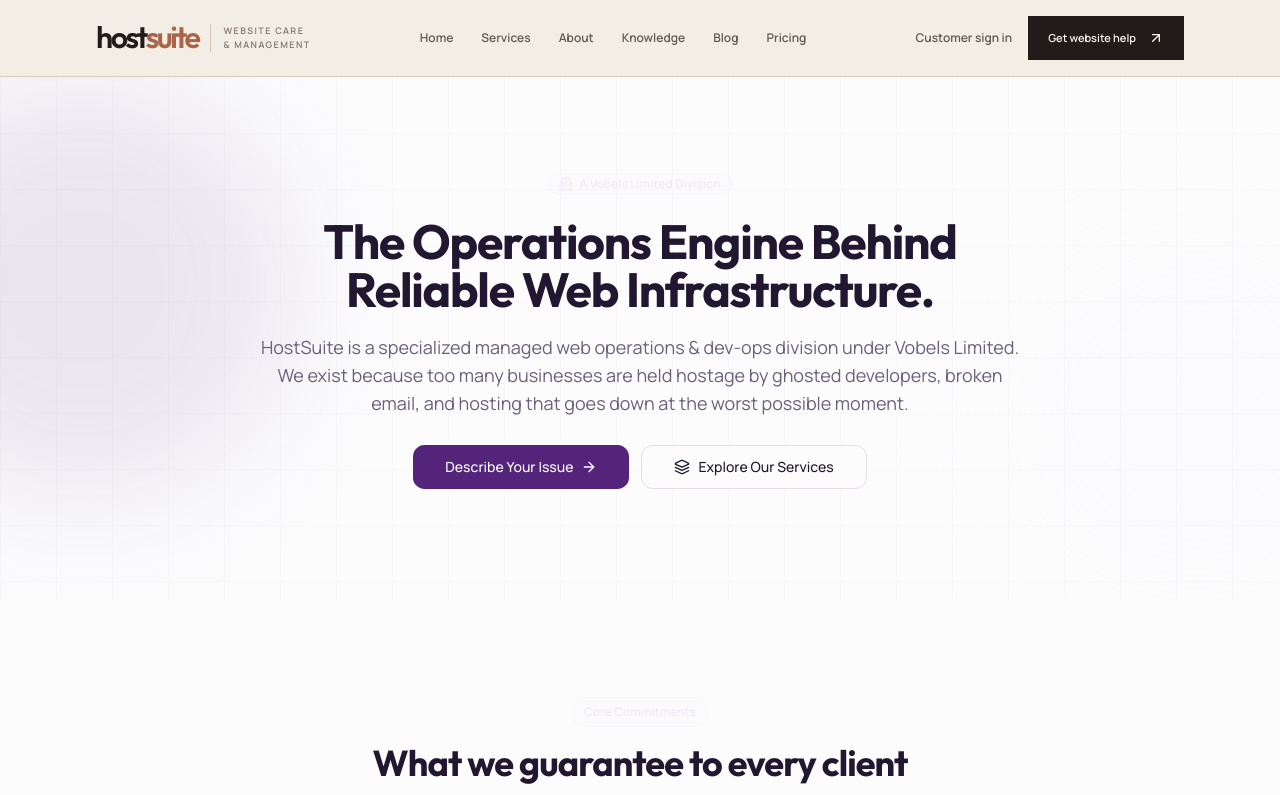
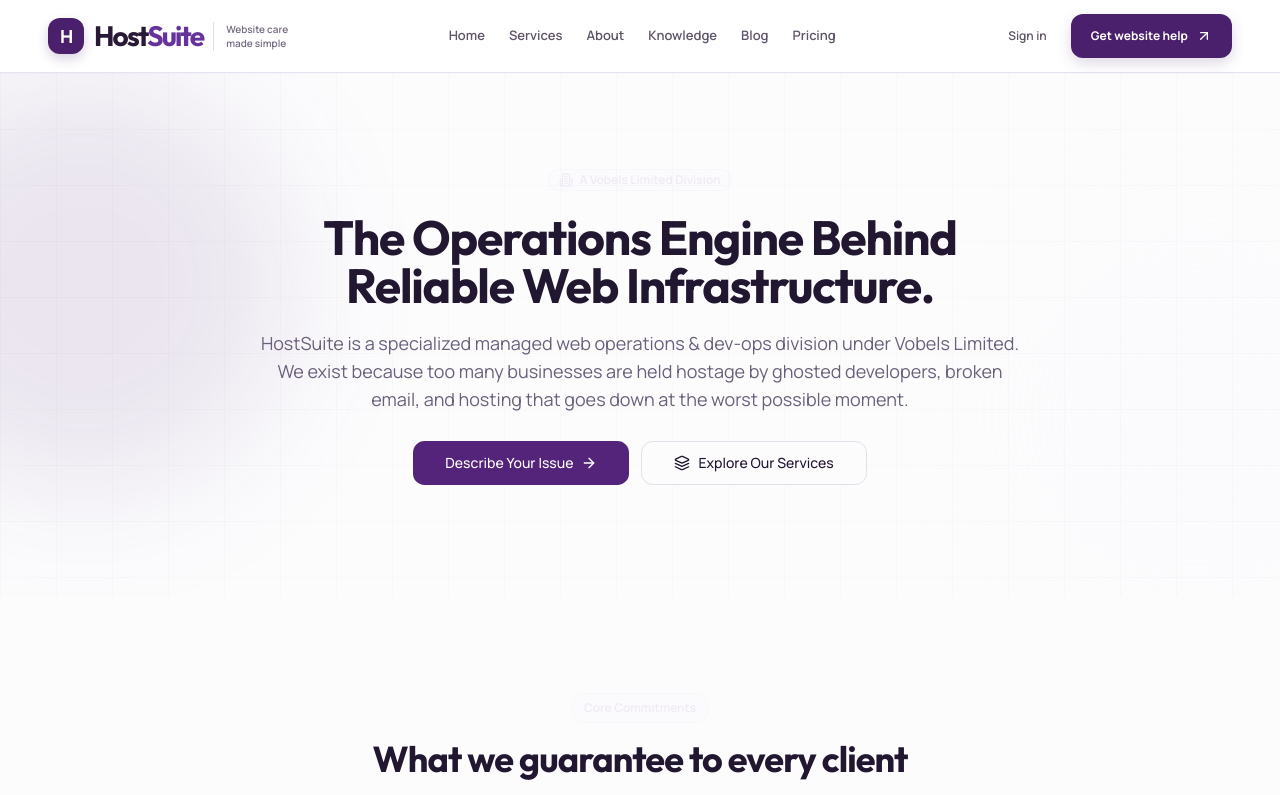
Before and after one commit to Holladworld/hostsuite, a Next.js app: page /about in a window 1280 px wide. Shown: the top 795 px of the page. Built offline with nearby package versions, Linux system fonts and the light colour scheme.

Commit message:
Bring HostSuite purple and consistent approachable actions into navigation

```diff
--- a/components/header.tsx
+++ b/components/header.tsx
@@ -23,36 +23,42 @@ export function Header() {
 
   return (
     <>
-      <motion.header initial={{ y: -18, opacity: 0 }} animate={{ y: 0, opacity: 1 }} transition={{ duration: 0.45 }} className={`sticky top-0 z-40 w-full border-b border-[#D8CEC2] text-[#211C1A] transition-colors duration-300 ${scrolled ? 'bg-[#F8F5EF]/95 shadow-sm backdrop-blur-xl' : 'bg-[#F3EEE5]'}`}>
-        <div className="mx-auto flex h-[76px] max-w-[1600px] items-center justify-between px-5 sm:px-9 lg:px-16 xl:px-24">
-          <Link href="/" className="group flex items-center gap-3" aria-label="HostSuite home">
-            <span className="font-display text-[1.9rem] font-semibold tracking-[-0.08em]">host<span className="text-[#A96549]">suite</span></span>
-            <span className="hidden h-7 w-px bg-[#CFC2B5] sm:block" />
-            <span className="hidden text-[9px] font-semibold uppercase leading-[1.55] tracking-[0.16em] text-[#82766B] sm:block">Website care<br />&amp; management</span>
+      <motion.header initial={{ y: -14, opacity: 0 }} animate={{ y: 0, opacity: 1 }} transition={{ duration: 0.4 }} className={`sticky top-0 z-40 w-full border-b border-[#E8E1EF] text-[#251B31] transition-colors duration-300 ${scrolled ? 'bg-white/95 shadow-[0_5px_24px_rgba(47,25,65,0.07)] backdrop-blur-xl' : 'bg-white'}`}>
+        <div className="mx-auto flex h-[72px] max-w-[1440px] items-center justify-between px-5 sm:px-8 lg:px-12">
+          <Link href="/" className="group flex items-center gap-2.5" aria-label="HostSuite home">
+            <span className="flex h-9 w-9 items-center justify-center rounded-xl bg-[#4A1F6B] text-lg font-extrabold tracking-[-0.08em] text-white shadow-[0_5px_12px_rgba(74,31,107,0.2)]">H</span>
+            <span className="font-display text-[1.75rem] font-bold tracking-[-0.065em] text-[#281936]">Host<span className="text-[#67339A]">Suite</span></span>
+            <span className="hidden border-l border-[#E5DCEB] pl-3 text-[10px] font-semibold leading-[1.45] text-[#766B80] sm:block">Website care<br />made simple</span>
           </Link>
 
-          <nav className="hidden items-center gap-7 lg:flex" aria-label="Main navigation">
-            {NAV_LINKS.map((link) => <Link key={link.href} href={link.href} scroll className="text-[12px] font-semibold text-[#625951] transition-colors hover:text-[#A96549]">{link.label}</Link>)}
+          <nav className="hidden items-center gap-6 xl:flex" aria-label="Main navigation">
+            {NAV_LINKS.map((link) => <Link key={link.href} href={link.href} scroll className="text-[13px] font-semibold text-[#5E5368] transition-colors hover:text-[#67339A]">{link.label}</Link>)}
           </nav>
 
-          <div className="flex items-center gap-4">
-            <Link href="/portal" className="hidden text-[12px] font-semibold text-[#625951] hover:text-[#A96549] sm:inline">Customer sign in</Link>
-            <Link href="/#diagnostic" className="hidden min-h-11 items-center gap-3 bg-[#211C1A] px-5 text-[11px] font-semibold text-[#F8F3EB] transition-colors hover:bg-[#87533F] sm:inline-flex">Get website help <ArrowUpRight className="h-4 w-4" /></Link>
-            <button type="button" className="inline-flex h-10 w-10 items-center justify-center text-[#211C1A] hover:bg-[#E8DFD4] lg:hidden" onClick={() => setMobileOpen(true)} aria-label="Open menu" aria-expanded={mobileOpen}><Menu className="h-5 w-5" /></button>
+          <div className="flex items-center gap-3">
+            <Link href="/portal" className="hidden rounded-lg px-3 py-2 text-[12px] font-semibold text-[#5E5368] transition-colors hover:bg-[#F5F0F8] hover:text-[#4A1F6B] sm:inline">Sign in</Link>
+            <Link href="/#diagnostic" className="hidden min-h-11 items-center gap-2 rounded-xl bg-[#4A1F6B] px-5 text-[12px] font-bold text-white shadow-[0_5px_14px_rgba(74,31,107,0.18)] transition-all hover:-translate-y-0.5 hover:bg-[#5D2A86] hover:shadow-[0_8px_20px_rgba(74,31,107,0.24)] sm:inline-flex">Get website help <ArrowUpRight className="h-4 w-4" /></Link>
+            <button type="button" className="inline-flex h-10 w-10 items-center justify-center rounded-xl text-[#4A1F6B] transition-colors hover:bg-[#F2ECF7] lg:hidden" onClick={() => setMobileOpen(true)} aria-label="Open menu" aria-expanded={mobileOpen}><Menu className="h-5 w-5" /></button>
           </div>
         </div>
       </motion.header>
 
       <AnimatePresence>
         {mobileOpen && <>
-          <motion.button type="button" initial={{ opacity: 0 }} animate={{ opacity: 1 }} exit={{ opacity: 0 }} className="fixed inset-0 z-50 bg-[#211C1A]/55 lg:hidden" onClick={() => setMobileOpen(false)} aria-label="Close menu overlay" />
-          <motion.aside initial={{ x: '100%' }} animate={{ x: 0 }} exit={{ x: '100%' }} transition={{ type: 'spring', damping: 26, stiffness: 240 }} className="fixed right-0 top-0 z-[60] flex h-full w-80 max-w-[88%] flex-col bg-[#F8F5EF] p-6 shadow-2xl lg:hidden" aria-label="Mobile navigation">
-            <div className="flex items-center justify-between border-b border-[#D8CEC2] pb-5"><span className="font-display text-2xl font-semibold">Menu</span><button type="button" onClick={() => setMobileOpen(false)} className="inline-flex h-10 w-10 items-center justify-center hover:bg-[#E8DFD4]" aria-label="Close menu"><X className="h-5 w-5" /></button></div>
-            <nav className="mt-5 flex flex-col">{NAV_LINKS.map((link) => <Link key={link.href} href={link.href} scroll onClick={() => setMobileOpen(false)} className="border-b border-[#D8CEC2] py-4 text-base font-semibold text-[#302823] hover:text-[#A96549]">{link.label}</Link>)}<Link href="/portal" onClick={() => setMobileOpen(false)} className="border-b border-[#D8CEC2] py-4 text-base font-semibold text-[#302823] hover:text-[#A96549]">Customer sign in</Link></nav>
+          <motion.button type="button" initial={{ opacity: 0 }} animate={{ opacity: 1 }} exit={{ opacity: 0 }} className="fixed inset-0 z-50 bg-[#21152D]/50 lg:hidden" onClick={() => setMobileOpen(false)} aria-label="Close menu overlay" />
+          <motion.aside initial={{ x: '100%' }} animate={{ x: 0 }} exit={{ x: '100%' }} transition={{ type: 'spring', damping: 26, stiffness: 240 }} className="fixed right-0 top-0 z-[60] flex h-full w-80 max-w-[88%] flex-col bg-white p-6 shadow-2xl lg:hidden" aria-label="Mobile navigation">
+            <div className="flex items-center justify-between border-b border-[#E8E1EF] pb-5">
+              <span className="font-display text-2xl font-bold text-[#4A1F6B]">HostSuite menu</span>
+              <button type="button" onClick={() => setMobileOpen(false)} className="inline-flex h-10 w-10 items-center justify-center rounded-xl hover:bg-[#F2ECF7]" aria-label="Close menu"><X className="h-5 w-5" /></button>
+            </div>
+            <nav className="mt-5 flex flex-col">
+              {NAV_LINKS.map((link) => <Link key={link.href} href={link.href} scroll onClick={() => setMobileOpen(false)} className="border-b border-[#EEE8F2] py-4 text-base font-semibold text-[#382A45] hover:text-[#67339A]">{link.label}</Link>)}
+              <Link href="/portal" onClick={() => setMobileOpen(false)} className="border-b border-[#EEE8F2] py-4 text-base font-semibold text-[#382A45] hover:text-[#67339A]">Customer sign in</Link>
+            </nav>
             <div className="mt-auto space-y-3">
-              <Link href="/#diagnostic" onClick={() => setMobileOpen(false)} className="flex min-h-12 items-center justify-center bg-[#211C1A] text-sm font-semibold text-white">Get website help</Link>
-              <a href={waLink('Hello HostSuite, I need help with my existing website.')} target="_blank" rel="noopener noreferrer" className="flex min-h-11 items-center justify-center gap-2 border border-[#CFC2B5] text-sm font-semibold text-[#87533F]"><MessageCircle className="h-4 w-4" /> Talk to us</a>
-              <p className="pt-2 text-center text-[9px] uppercase tracking-[0.16em] text-[#82766B]">By {BRAND.parent}</p>
+              <Link href="/#diagnostic" onClick={() => setMobileOpen(false)} className="flex min-h-12 items-center justify-center gap-2 rounded-xl bg-[#4A1F6B] text-sm font-bold text-white">Get website help <ArrowUpRight className="h-4 w-4" /></Link>
+              <a href={waLink('Hello HostSuite, I need help with my existing website.')} target="_blank" rel="noopener noreferrer" className="flex min-h-11 items-center justify-center gap-2 rounded-xl border border-[#DCCFE7] text-sm font-semibold text-[#4A1F6B]"><MessageCircle className="h-4 w-4" /> Talk to our team</a>
+              <p className="pt-2 text-center text-[9px] uppercase tracking-[0.14em] text-[#8A7E93]">By {BRAND.parent}</p>
             </div>
           </motion.aside>
         </>}
```
